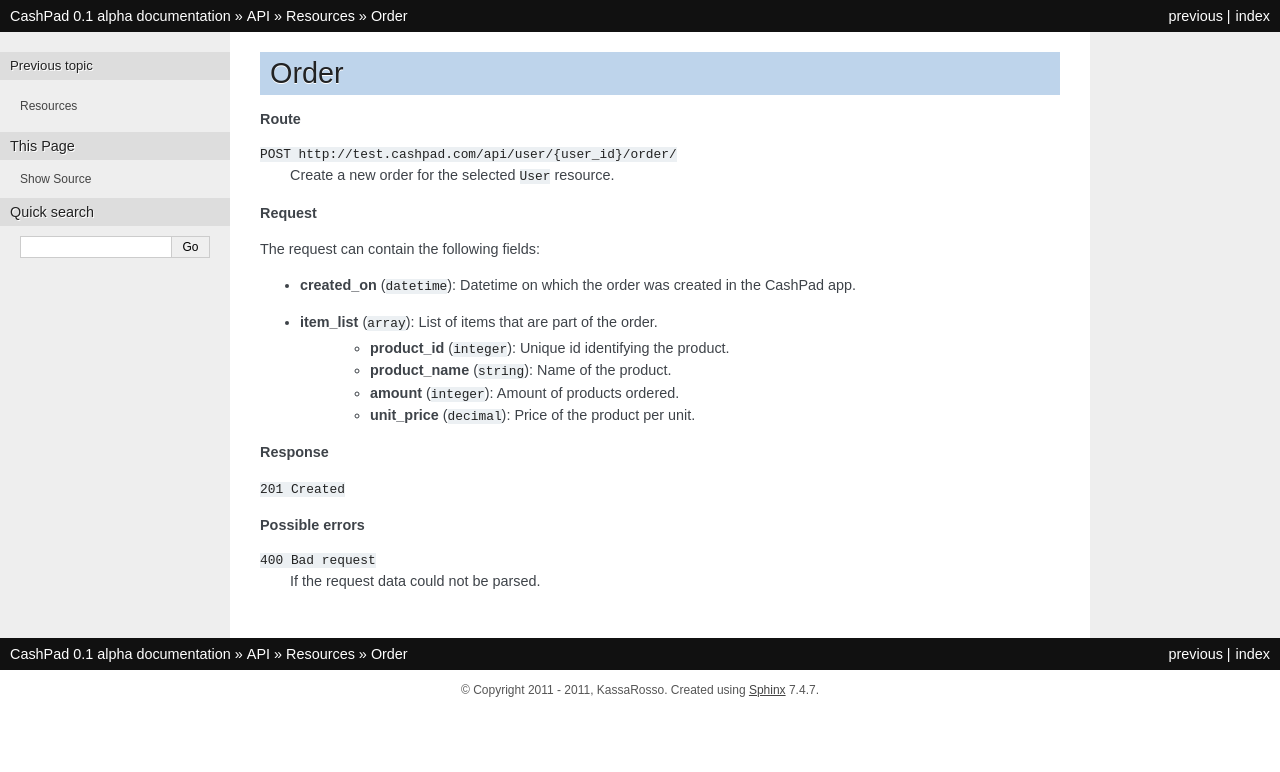
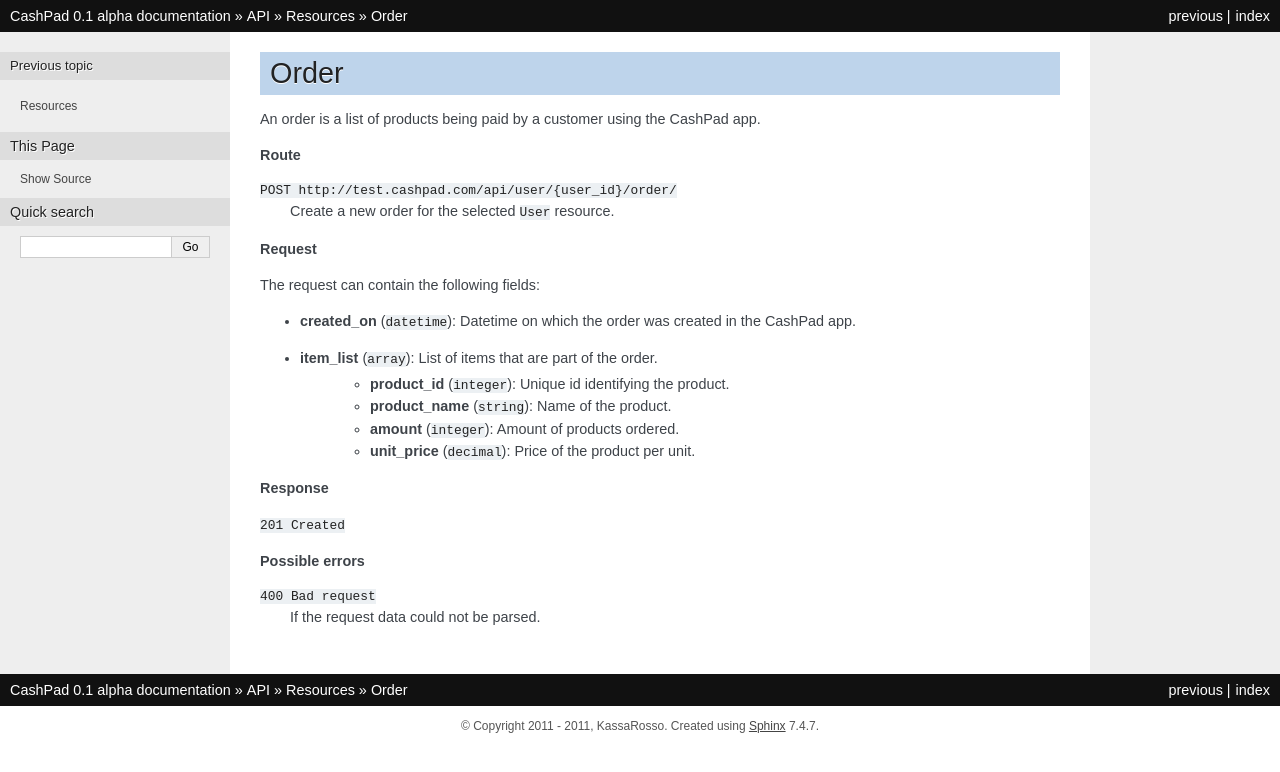
Before and after one commit to shanx/cashpad, a Sphinx documentation site: the page built from docs/api/resources/order.rst, in a window 1280 px wide. Shown: the top 772 px of the page. Built offline with Sphinx 7.4.7, drawn with Linux system fonts in a browser that asks for light colours.

Commit message:
Added generic description for order

```diff
--- a/docs/api/resources/order.rst
+++ b/docs/api/resources/order.rst
@@ -1,5 +1,7 @@
 Order
 =====
+
+An order is a list of products being paid by a customer using the CashPad app.
 
 **Route**
 
```
